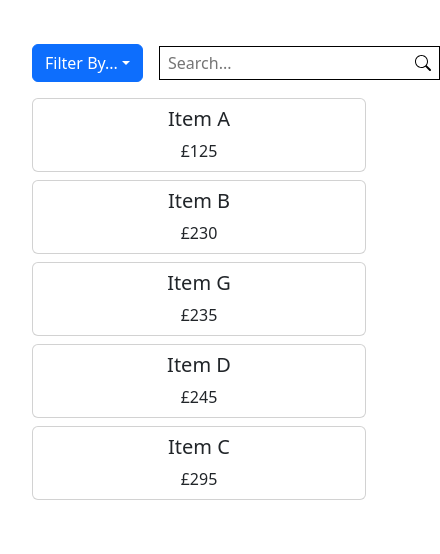
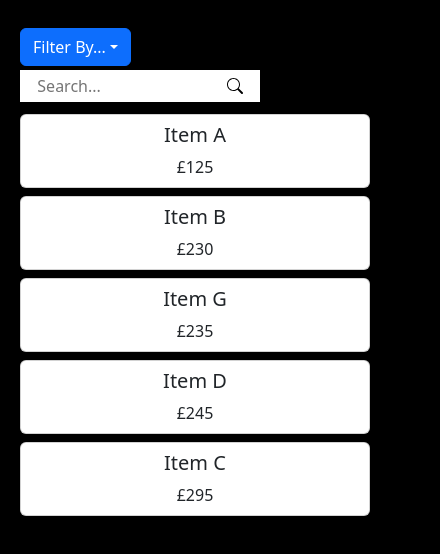
Before and after one commit to jodiepoole/SpaceTest1App, a React (Create React App) app: page / in a window 390 px wide. Shown: the top 554 px of the page, 440 px wide, since content can reach past the window. Built offline with nearby package versions, Linux system fonts and the light colour scheme.

Commit message:
update styling + better mobile view

```diff
--- a/src/components/FilterDropdown.tsx
+++ b/src/components/FilterDropdown.tsx
@@ -11,7 +11,7 @@ function FilterDropdown({ handleSelect }: FilterProps) {
       onSelect={function (evt) {
         handleSelect(evt);
       }}
-      className="py-1"
+      className="py-1 me-3"
     >
       <Dropdown.Toggle data-testid="dropdown-toggle">
         Filter By...
--- a/src/components/Grid.tsx
+++ b/src/components/Grid.tsx
@@ -12,7 +12,7 @@ type CellProps = {
 
 function Grid({ cells }: GridProps) {
   return (
-    <div className="d-flex row flex-wrap px-2" data-testid="grid">
+    <div className="d-flex row" data-testid="grid">
       {cells.map((cell, index) => {
         return <Cell name={cell.name} price={cell.price} key={index} />;
       })}
@@ -22,13 +22,15 @@ function Grid({ cells }: GridProps) {
 
 function Cell({ name, price }: CellProps) {
   return (
+    <div className="col-md-4 col-sm-6 col-xs-12">
     <Card
-      className="col-md-5 d-flex flex-column m-1 p-2 align-items-center"
+      className="d-flex flex-column m-1 p-2 align-items-center"
       data-testid={`cell-${name.toLowerCase().replace(/ /g, "-")}`}
     >
       <Card.Title>{name}</Card.Title>
       <Card.Text>{`£${price}`}</Card.Text>
     </Card>
+    </div>
   );
 }
 
--- a/src/components/SearchBar.tsx
+++ b/src/components/SearchBar.tsx
@@ -11,7 +11,7 @@ function SearchBar({
   handleSearch,
 }: SearchBarProps) {
   return (
-    <div className="search-bar-container d-flex border border-black mx-3">
+    <div className="search-bar-container d-flex justify-content-evenly bg-white">
       <input
         className="inner-searchbar bg-white px-2"
         placeholder="Search..."
--- a/src/index.tsx
+++ b/src/index.tsx
@@ -1,6 +1,7 @@
 import React from "react";
 import ReactDOM from "react-dom/client";
 import "./styling/global.scss";
+import "./styling/index.scss"
 import Test from "./Test1.tsx";
 
 const root = ReactDOM.createRoot(document.getElementById("root"));
--- /dev/null
+++ b/src/styling/index.scss
@@ -0,0 +1,6 @@
+html,
+body {
+    height: 100vh;
+    width: 100vw;
+    background-color: black;
+}
--- a/src/styling/searchBar.scss
+++ b/src/styling/searchBar.scss
@@ -1,8 +1,10 @@
 .search-bar-container {
-  width: fit-content;
+  max-width: 15rem;
+  flex-shrink: 1;
 }
 
 .inner-searchbar {
+  width: 75%;
   border: 0 !important;
   &:focus {
     outline: none;
--- a/src/test1.tsx
+++ b/src/test1.tsx
@@ -49,14 +49,12 @@ const Test = () => {
   }
 
   return (
-    <div className="m-3 p-3">
-      <div className="d-flex align-items-center my-2">
+    <div className="p-3 p-3">
+      <div className="d-flex flex-wrap align-items-center mx-1 my-2">
         <FilterDropdown
-          data-testid="filter-dropdown"
           handleSelect={handleDropdownSelect}
         />
         <SearchBar
-          data-testid="search-bar"
           handleSearch={handleSearch}
         />
       </div>
```
